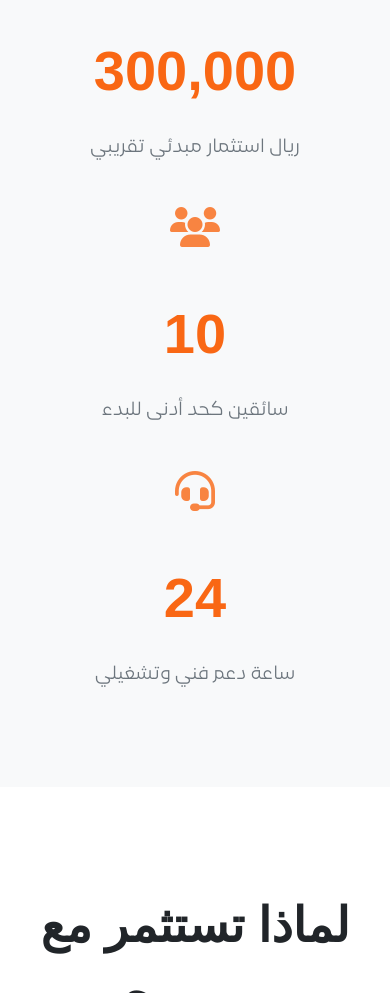
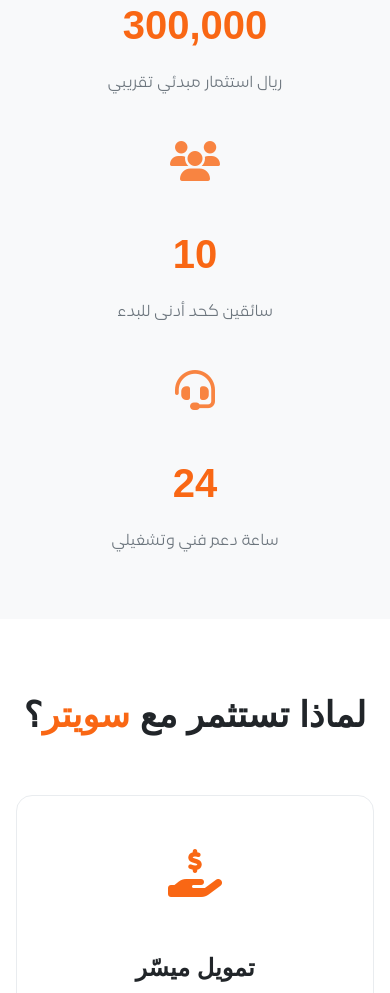
Before and after one commit to a7medalnahdi/SWSPP, a plain HTML site: page index.html in a window 390 px wide. Shown: the part 1007-2000 px from the top of the page. Drawn offline with Linux system fonts and the light colour scheme; a web font is replaced by a local one.

Commit message:
Add files via upload

```diff
--- a/index.html
+++ b/index.html
@@ -3,15 +3,15 @@
 <head>
     <meta charset="UTF-8">
     <meta name="viewport" content="width=device-width, initial-scale=1.0">
-    <title>برنامج شركاء خدمة سويتر (SSP) - جاهز للإرسال</title>
+    <title>برنامج شركاء خدمة سويتر (SSP) - نسخة نهائية</title>
 
     <link rel="stylesheet" href="https://cdnjs.cloudflare.com/ajax/libs/font-awesome/6.5.1/css/all.min.css">
+
     <style>
-        /* تمت إضافة الخط المخصص LamaSans بناءً على طلبك السابق */
+        /* --- الخط المخصص --- */
         @font-face {
           font-family: 'SweaterFont';
-          src: url('LamaSans-Regular.woff2') format('woff2'),
-               url('LamaSans-Regular.woff') format('woff');
+          src: url('LamaSans-Regular.woff2') format('woff2'), url('LamaSans-Regular.woff') format('woff');
           font-weight: 400; /* normal */
           font-style: normal;
         }
@@ -23,7 +23,7 @@
         }
         @font-face {
           font-family: 'SweaterFont';
-          src: url('LamaSans-Bold.woff2') format('woff2'); /* الوزن العريض */
+          src: url('LamaSans-Bold.woff2') format('woff2');
           font-weight: 700; /* bold */
           font-style: normal;
         }
@@ -45,7 +45,7 @@
         html { scroll-behavior: smooth; }
         body {
             font-family: 'SweaterFont', sans-serif;
-            font-weight: 400; /* تطبيق الوزن العادي كافتراضي */
+            font-weight: 400;
             background-color: var(--bg-color);
             color: var(--text-color);
             line-height: 1.8;
@@ -71,7 +71,7 @@
             text-align: center; padding: 2rem;
             background: linear-gradient(rgba(0, 0, 0, 0.5), rgba(0, 0, 0, 0.5)), url('https://i.ibb.co/D0gBM8Q/7CR02916.jpg') no-repeat center center/cover;
         }
-        .hero-content { position: relative; z-index: 2; color: #fff; }
+        .hero-content { position: relative; z-index: 2; color: #fff; animation: popIn 1s ease-out 0.5s backwards; }
         .hero-title { font-size: clamp(2.8rem, 5vw, 4.5rem); font-weight: 700; line-height: 1.3; }
         .hero-title .highlight { color: var(--accent-color); }
         .hero-subtitle { font-size: clamp(1rem, 2vw, 1.2rem); max-width: 700px; margin: 1.5rem auto 2.5rem; opacity: 0.9; font-weight: 400; }
@@ -156,6 +156,30 @@
         .page-footer a { color: var(--accent-color); text-decoration: none; }
         .footer-logo { display: block; margin-bottom: 1rem; }
         .footer-brochure-link { margin-bottom: 2rem; }
+
+        .animate-on-scroll { opacity: 0; transform: translateY(40px); transition: opacity 0.8s ease-out, transform 0.8s ease-out; }
+        .animate-on-scroll.is-visible { opacity: 1; transform: translateY(0); }
+        @keyframes popIn { from { opacity: 0; transform: scale(0.9); } to { opacity: 1; transform: scale(1); } }
+
+        /* --- Responsive Styles for Mobile --- */
+        @media (max-width: 768px) {
+            .container { padding: 0 1rem; }
+            .section { padding: 4rem 0; }
+            .page-header { padding: 1rem; }
+
+            .section-title { font-size: 2.2rem; margin-bottom: 3rem; }
+
+            .stat-item .stat-number { font-size: 2.5rem; }
+            .stat-item .stat-label { font-size: 1rem; }
+
+            .feature-card-title { font-size: 1.5rem; }
+            .accordion-header { font-size: 1.2rem; padding: 1.2rem; }
+
+            .form-container { padding: 2rem; }
+            .form-title { font-size: 2rem; }
+            .form-subtitle { font-size: 1rem; }
+        }
+
     </style>
 </head>
 <body>
@@ -167,39 +191,39 @@
     <main>
         <section class="hero-section">
             <div class="hero-content">
-                <h1 class="hero-title">استثمر في مستقبل العناية بالسيارات<br>كن شريك خدمة <span class="highlight">لسويتر</span></h1>
-                <p class="hero-subtitle">انضم إلى شبكة رائدة بأقل استثمار وحقق أقصى عائد. نمنحك الدعم الكامل للنجاح: تمويل، تسويق، وتدريب احترافي.</p>
-                <a href="#register" class="btn">ابدأ رحلتك الآن</a>
+                <h1 class="hero-title animate-on-scroll">استثمر في مستقبل العناية بالسيارات<br>كن شريك خدمة <span class="highlight">لسويتر</span></h1>
+                <p class="hero-subtitle animate-on-scroll" style="animation-delay: 0.2s;">انضم إلى شبكة رائدة بأقل استثمار وحقق أقصى عائد. نمنحك الدعم الكامل للنجاح: تمويل، تسويق، وتدريب احترافي.</p>
+                <a href="#register" class="btn animate-on-scroll" style="animation-delay: 0.4s;">ابدأ رحلتك الآن</a>
             </div>
         </section>
 
         <section class="section stats-section" id="stats">
             <div class="container">
                 <div class="stats-grid">
-                    <div class="stat-item"><div class="stat-icon"><i class="fas fa-coins"></i></div><span class="stat-number">300,000</span><p class="stat-label">ريال استثمار مبدئي تقريبي</p></div>
-                    <div class="stat-item"><div class="stat-icon"><i class="fas fa-users"></i></div><span class="stat-number">10</span><p class="stat-label">سائقين كحد أدنى للبدء</p></div>
-                    <div class="stat-item"><div class="stat-icon"><i class="fas fa-headset"></i></div><span class="stat-number">24</span><p class="stat-label">ساعة دعم فني وتشغيلي</p></div>
+                    <div class="stat-item animate-on-scroll"><div class="stat-icon"><i class="fas fa-coins"></i></div><span class="stat-number" data-target="300000">0</span><p class="stat-label">ريال استثمار مبدئي تقريبي</p></div>
+                    <div class="stat-item animate-on-scroll" style="animation-delay: 0.2s;"><div class="stat-icon"><i class="fas fa-users"></i></div><span class="stat-number" data-target="10">0</span><p class="stat-label">سائقين كحد أدنى للبدء</p></div>
+                    <div class="stat-item animate-on-scroll" style="animation-delay: 0.4s;"><div class="stat-icon"><i class="fas fa-headset"></i></div><span class="stat-number" data-target="24">0</span><p class="stat-label">ساعة دعم فني وتشغيلي</p></div>
                 </div>
             </div>
         </section>
 
         <section class="section" id="features">
             <div class="container">
-                <h2 class="section-title">لماذا تستثمر مع <span class="highlight">سويتر</span>؟</h2>
+                <h2 class="section-title animate-on-scroll">لماذا تستثمر مع <span class="highlight">سويتر</span>؟</h2>
                 <div class="features-grid">
-                    <div class="feature-card"><div class="feature-card-icon"><i class="fas fa-hand-holding-usd"></i></div><h3 class="feature-card-title">تمويل ميسّر</h3><p class="feature-card-description">نساعدك في الحصول على تمويل لمشروعك من بنك التنمية الاجتماعية لتبدأ بقوة.</p></div>
-                    <div class="feature-card"><div class="feature-card-icon"><i class="fas fa-bullhorn"></i></div><h3 class="feature-card-title">تسويق احترافي</h3><p class="feature-card-description">استفد من قوة علامتنا التجارية وحملاتنا للوصول لآلاف العملاء دون عناء.</p></div>
-                    <div class="feature-card"><div class="feature-card-icon"><i class="fas fa-cogs"></i></div><h3 class="feature-card-title">مساعدة تشغيلية</h3><p class="feature-card-description">فريق دعم فني متخصص لمساعدتك في حل أي تحديات تشغيلية تواجهك.</p></div>
-                    <div class="feature-card"><div class="feature-card-icon"><i class="fas fa-chart-line"></i></div><h3 class="feature-card-title">تحليلات الأداء</h3><p class="feature-card-description">منصة تقنية متقدمة تمنحك رؤى دقيقة لتتبع أداء فريقك وتحسين الكفاءة.</p></div>
-                    <div class="feature-card"><div class="feature-card-icon"><i class="fas fa-chalkboard-teacher"></i></div><h3 class="feature-card-title">تدريب احترافي</h3><p class="feature-card-description">نؤهلك وفريقك بالكامل عبر برنامج تدريبي متكامل نظرياً وعملياً في الميدان.</p></div>
+                    <div class="feature-card animate-on-scroll"><div class="feature-card-icon"><i class="fas fa-hand-holding-usd"></i></div><h3 class="feature-card-title">تمويل ميسّر</h3><p class="feature-card-description">نساعدك في الحصول على تمويل لمشروعك من بنك التنمية الاجتماعية لتبدأ بقوة.</p></div>
+                    <div class="feature-card animate-on-scroll" style="animation-delay: 0.1s;"><div class="feature-card-icon"><i class="fas fa-bullhorn"></i></div><h3 class="feature-card-title">تسويق احترافي</h3><p class="feature-card-description">استفد من قوة علامتنا التجارية وحملاتنا للوصول لآلاف العملاء دون عناء.</p></div>
+                    <div class="feature-card animate-on-scroll" style="animation-delay: 0.2s;"><div class="feature-card-icon"><i class="fas fa-cogs"></i></div><h3 class="feature-card-title">مساعدة تشغيلية</h3><p class="feature-card-description">فريق دعم فني متخصص لمساعدتك في حل أي تحديات تشغيلية تواجهك.</p></div>
+                    <div class="feature-card animate-on-scroll" style="animation-delay: 0.3s;"><div class="feature-card-icon"><i class="fas fa-chart-line"></i></div><h3 class="feature-card-title">تحليلات الأداء</h3><p class="feature-card-description">منصة تقنية متقدمة تمنحك رؤى دقيقة لتتبع أداء فريقك وتحسين الكفاءة.</p></div>
+                    <div class="feature-card animate-on-scroll" style="animation-delay: 0.4s;"><div class="feature-card-icon"><i class="fas fa-chalkboard-teacher"></i></div><h3 class="feature-card-title">تدريب احترافي</h3><p class="feature-card-description">نؤهلك وفريقك بالكامل عبر برنامج تدريبي متكامل نظرياً وعملياً في الميدان.</p></div>
                 </div>
             </div>
         </section>
 
         <section class="section" id="requirements">
             <div class="container">
-                 <h2 class="section-title">خطوات بسيطة <span class="highlight">للانضمام</span></h2>
-                 <div class="accordion">
+                 <h2 class="section-title animate-on-scroll">خطوات بسيطة <span class="highlight">للانضمام</span></h2>
+                 <div class="accordion animate-on-scroll">
                     <div class="accordion-item"><button class="accordion-header"><span>1. السجل التجاري</span><i class="fas fa-chevron-down accordion-icon"></i></button><div class="accordion-content"><p>يجب توفير سجل تجاري ساري، ويفضل أن يكون في فئة "تنظيف السيارات" لضمان التوافق الكامل مع متطلباتنا.</p></div></div>
                     <div class="accordion-item"><button class="accordion-header"><span>2. احصل على الدبابات</span><i class="fas fa-chevron-down accordion-icon"></i></button><div class="accordion-content"><p>شراء 10 دراجات نارية على الأقل (نوصي بنوع TVS أو Bajaj بقوة 150cc) لتكوين أسطول الخدمة المبدئي.</p></div></div>
                     <div class="accordion-item"><button class="accordion-header"><span>3. احصل على البايكرية والمشرف</span><i class="fas fa-chevron-down accordion-icon"></i></button><div class="accordion-content"><p>توفير 10 سائقين ("بايكرية") ومشرف مسؤول للتنسيق مع فريق عمليات سويتر وضمان جودة الخدمة المقدمة.</p></div></div>
@@ -210,7 +234,7 @@
 
         <section class="section form-section" id="register">
             <div class="container">
-                <div class="form-container">
+                <div class="form-container animate-on-scroll">
                      <h2 class="form-title">هل أنت مستعد للنجاح؟</h2>
                      <p class="form-subtitle">املأ النموذج أدناه لتبدأ رحلتك. فريقنا سيتواصل معك خلال 24-48 ساعة.</p>
                      <form id="partner-form" method="POST" action="https://formspree.io/f/YOUR_UNIQUE_ID">
@@ -241,6 +265,7 @@
 
     <script>
     document.addEventListener('DOMContentLoaded', () => {
+        // --- Header Scroll Effect ---
         const header = document.getElementById('page-header');
         if (header) {
             window.addEventListener('scroll', () => {
@@ -248,6 +273,7 @@
             });
         }
 
+        // --- Accordion Logic ---
         const accordionItems = document.querySelectorAll('.accordion-item');
         accordionItems.forEach(item => {
             const header = item.querySelector('.accordion-header');
@@ -255,7 +281,6 @@
                 const content = item.querySelector('.accordion-content');
                 const isActive = item.classList.contains('active');
 
-                // Close all other items
                 accordionItems.forEach(otherItem => {
                     if (otherItem !== item) {
                         otherItem.classList.remove('active');
@@ -263,7 +288,6 @@
                     }
                 });
 
-                // Toggle the clicked item
                 if (!isActive) {
                     item.classList.add('active');
                     content.style.maxHeight = content.scrollHeight + 'px';
@@ -273,6 +297,43 @@
                 }
             });
         });
+
+        // --- Intersection Observer for Animations ---
+        const observer = new IntersectionObserver((entries) => {
+            entries.forEach(entry => {
+                if (entry.isIntersecting) {
+                    entry.target.classList.add('is-visible');
+                    // Animate counter if it's a stat number
+                    const statNumber = entry.target.querySelector('.stat-number');
+                    if (statNumber) {
+                       animateCounter(statNumber);
+                    }
+                    // Unobserve after animating
+                    observer.unobserve(entry.target);
+                }
+            });
+        }, { threshold: 0.1 });
+
+        document.querySelectorAll('.animate-on-scroll, .stat-item').forEach(el => observer.observe(el));
+
+        // --- Counter Animation Function ---
+        function animateCounter(element) {
+            const target = +element.dataset.target;
+            const duration = 1500;
+            const stepTime = 20;
+            const totalSteps = duration / stepTime;
+            const increment = target / totalSteps;
+            let current = 0;
+
+            const timer = setInterval(() => {
+                current += increment;
+                if (current >= target) {
+                    clearInterval(timer);
+                    current = target;
+                }
+                element.innerText = Math.ceil(current).toLocaleString('en-US');
+            }, stepTime);
+        }
     });
     </script>
 </body>
```
